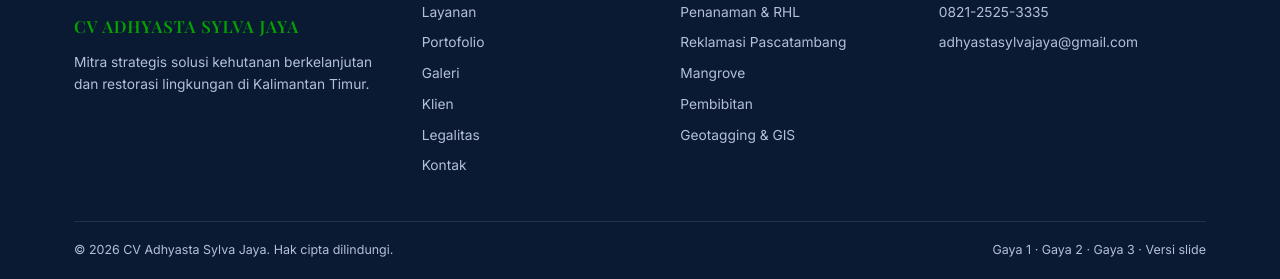
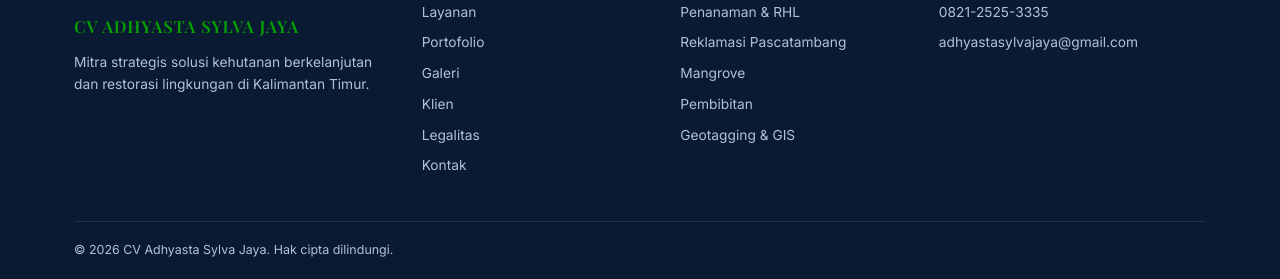
Before and after one commit to aijoel21/CompanyProfile-ASJ, a plain HTML site: page index.html in a window 1280 px wide. Shown: the part 6350-6629 px from the top of the page. Drawn offline with nearby package versions, Linux system fonts and the light colour scheme.

Commit message:
Remove style/slide links from main footer
Co-Authored-By: Claude Sonnet 5.5 <noreply@anthropic.com>
Claude-Session: https://claude.ai/code/session_0188tRojPUwQHi3habsoYVST

```diff
--- a/index.html
+++ b/index.html
@@ -311,7 +311,7 @@ footer ul{list-style:none;padding:0;margin:0}footer li{padding:4px 0}footer a{te
   <div><h4>Layanan</h4><ul><li>Rehabilitasi DAS</li><li>Penanaman & RHL</li><li>Reklamasi Pascatambang</li><li>Mangrove</li><li>Pembibitan</li><li>Geotagging & GIS</li></ul></div>
   <div><h4>Kontak</h4><ul><li>Loa Bakung, Samarinda, Kaltim</li><li><a href="https://wa.me/6282125253335">0821-2525-3335</a></li><li><a href="mailto:adhyastasylvajaya@gmail.com">adhyastasylvajaya@gmail.com</a></li></ul></div>
  </div>
- <div class="fb"><span>© <span id="y"></span> CV Adhyasta Sylva Jaya. Hak cipta dilindungi.</span><span><a href="gaya-1.html">Gaya 1</a> · <a href="gaya-2.html">Gaya 2</a> · <a href="gaya-3.html">Gaya 3</a> · <a href="profile-slides.html">Versi slide</a></span></div>
+ <div class="fb"><span>© <span id="y"></span> CV Adhyasta Sylva Jaya. Hak cipta dilindungi.</span></div>
 </div></footer>
 <a class="wa" id="wab" href="https://wa.me/6282125253335">💬 WhatsApp</a>
 <button class="top" id="topb" aria-label="Kembali ke atas">↑</button>
```
